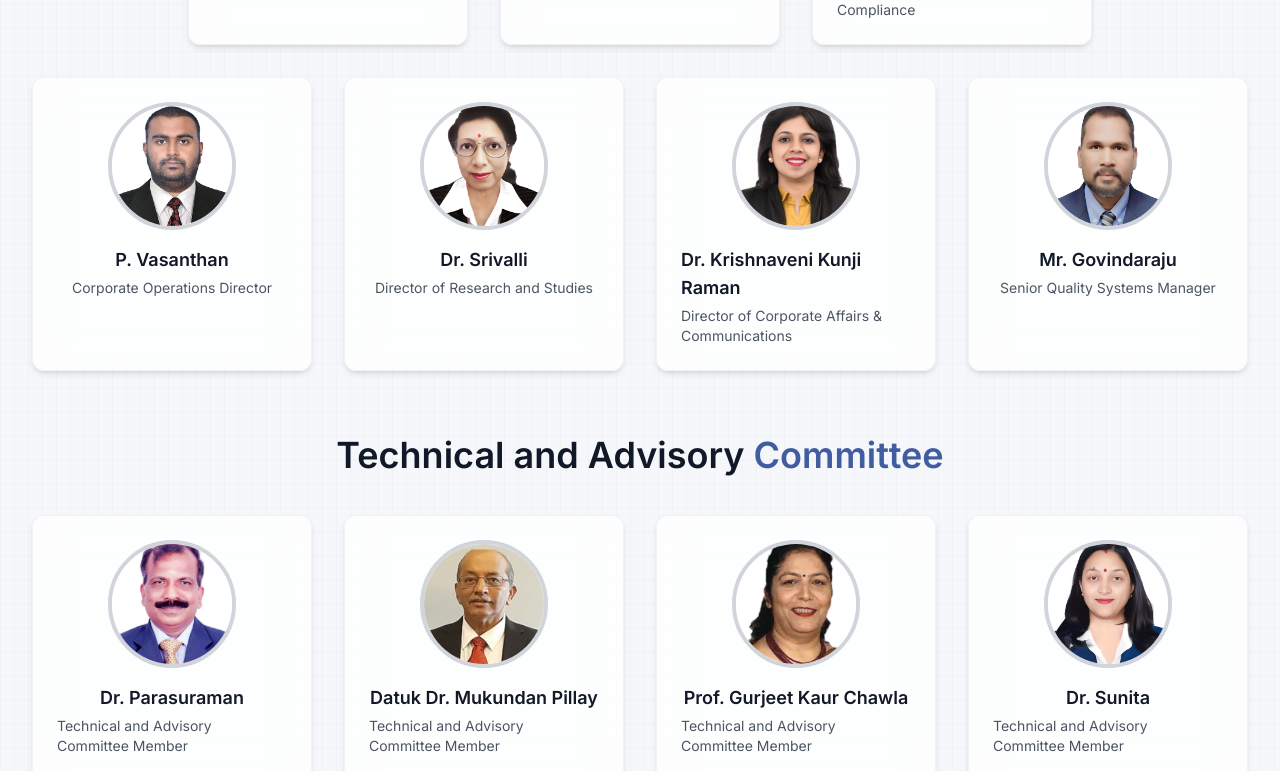
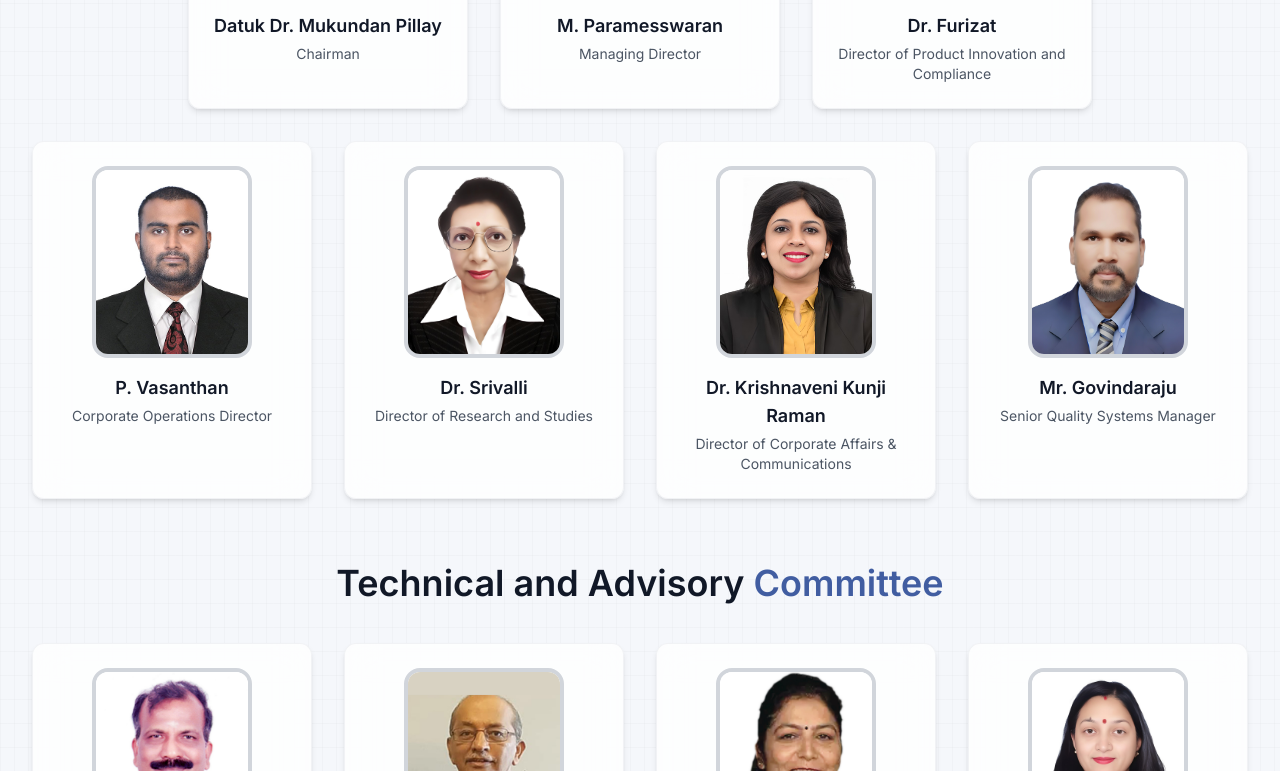
Before and after one commit to sai-ram-kaushik/byon-biomedic-website, a React (Vite) app: page /team in a window 1280 px wide. Shown: the part 429-1200 px from the top of the page. Built offline with nearby package versions, Linux system fonts and the light colour scheme.

Commit message:
card update centre

```diff
--- a/src/pages/Team.jsx
+++ b/src/pages/Team.jsx
@@ -35,8 +35,8 @@ const Team = ({ about }) => {
                         onClick={() => setSelectedMember(member)}
                         whileHover={{ scale: 1.03 }}>
 
-                        {/* Profile Image (Circular, No Cropping Issues) */}
-                        <div className="w-32 h-32 rounded-full overflow-hidden border-4 border-gray-300">
+                        {/* Profile Image (Rounded Rectangle) */}
+                        <div className="w-40 h-48 rounded-2xl overflow-hidden border-4 border-gray-300">
                            <img
                               className="w-full h-full object-cover"
                               src={member.imageUrl}
@@ -45,8 +45,8 @@ const Team = ({ about }) => {
                         </div>
 
                         {/* Member Info */}
-                        <h3 className="text-lg font-semibold text-gray-900 mt-4">{member.name}</h3>
-                        <p className="text-sm text-gray-600 mt-1">{member.designation}</p>
+                        <h3 className="text-lg font-semibold text-gray-900 mt-4 text-center">{member.name}</h3>
+                        <p className="text-sm text-gray-600 mt-1 text-center">{member.designation}</p>
                      </motion.div>
                   ))}
                </div>
@@ -69,8 +69,8 @@ const Team = ({ about }) => {
                   onClick={() => setSelectedMember(member)}
                   whileHover={{ scale: 1.03 }}>
 
-                  {/* Profile Image */}
-                  <div className="w-32 h-32 rounded-full overflow-hidden border-4 border-gray-300">
+                  {/* Profile Image (Rounded Rectangle) */}
+                  <div className="w-40 h-48 rounded-2xl overflow-hidden border-4 border-gray-300">
                      <img
                         className="w-full h-full object-cover"
                         src={member.imageUrl}
@@ -79,8 +79,8 @@ const Team = ({ about }) => {
                   </div>
 
                   {/* Member Info */}
-                  <h3 className="text-lg font-semibold text-gray-900 mt-4">{member.name}</h3>
-                  <p className="text-sm text-gray-600 mt-1">{member.designation}</p>
+                  <h3 className="text-lg font-semibold text-gray-900 mt-4 text-center">{member.name}</h3>
+                  <p className="text-sm text-gray-600 mt-1 text-center">{member.designation}</p>
                </motion.div>
             ))}
          </motion.div>
@@ -90,11 +90,11 @@ const Team = ({ about }) => {
             <div className="fixed inset-0 flex items-center justify-center bg-black bg-opacity-50">
                <div className="bg-white p-6 rounded-lg max-w-sm relative shadow-xl">
                   <button className="absolute top-3 right-3 text-gray-500 hover:text-gray-800" onClick={() => setSelectedMember(null)}>✖</button>
-                  <img className="w-28 h-28 mx-auto rounded-full border-4 border-gray-300" src={selectedMember.imageUrl} alt={selectedMember.name} />
-                  <h2 className="text-xl font-bold mt-4">{selectedMember.name}</h2>
-                  <p className="text-gray-700 text-sm">{selectedMember.designation}</p>
-                  <p className="mt-3 text-sm text-gray-600 whitespace-pre-line">{selectedMember.bio}</p>
-                  <button className="mt-4 px-4 py-2 bg-blue-600 text-white rounded hover:bg-blue-700 text-sm" onClick={() => setSelectedMember(null)}>Close</button>
+                  <img className="w-32 h-40 mx-auto rounded-2xl border-4 border-gray-300" src={selectedMember.imageUrl} alt={selectedMember.name} />
+                  <h2 className="text-xl font-bold mt-4 text-center">{selectedMember.name}</h2>
+                  <p className="text-gray-700 text-sm text-center">{selectedMember.designation}</p>
+                  <p className="mt-3 text-sm text-gray-600 whitespace-pre-line text-center">{selectedMember.bio}</p>
+                  <button className="mt-4 px-4 py-2 bg-blue-600 text-white rounded hover:bg-blue-700 text-sm w-full" onClick={() => setSelectedMember(null)}>Close</button>
                </div>
             </div>
          )}
```
